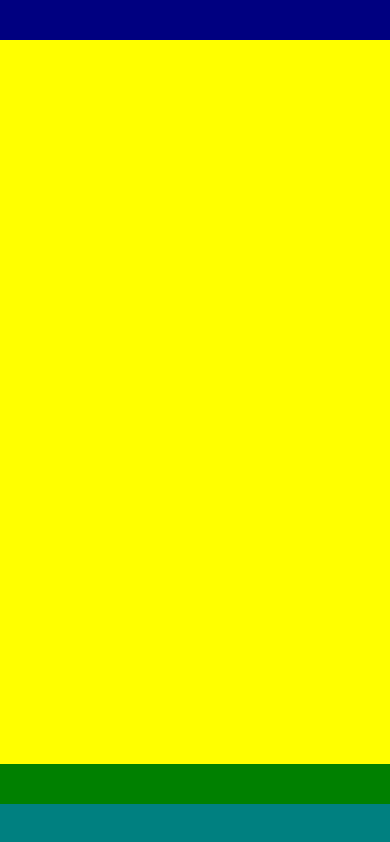
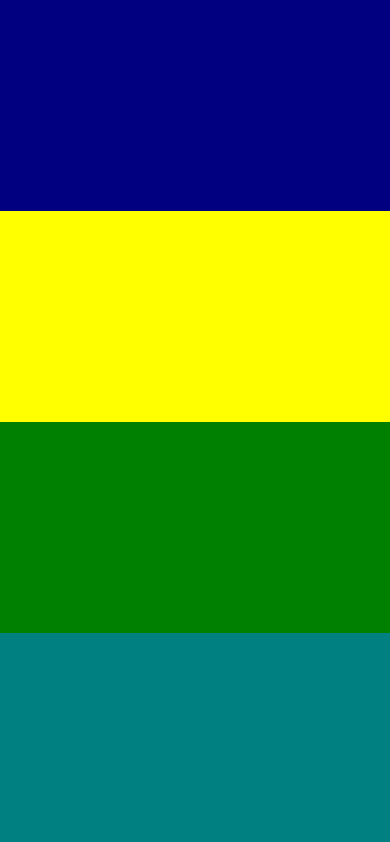
Before and after one commit to jcarlosj/React-Native-Layouts-U-JPdTV, a React Native app: screen / in a window 390 px wide. Built offline with nearby package versions, Linux system fonts and the light colour scheme.

Commit message:
[+] Component > App: Todos los Layouts crecen ocupando homogeneamente todo el espacio disponible

```diff
--- a/App.js
+++ b/App.js
@@ -22,6 +22,7 @@ const styles = StyleSheet.create({
     },
     box1: {
         backgroundColor: 'navy',
+        flex: 1,
         padding: 20
     },
     box2: {
@@ -31,10 +32,12 @@ const styles = StyleSheet.create({
     },
     box3: {
         backgroundColor: 'green',
+        flex: 1,
         padding: 20
     },
     box4: {
         backgroundColor: 'teal',
+        flex: 1,
         padding: 20
     },
 });
```
